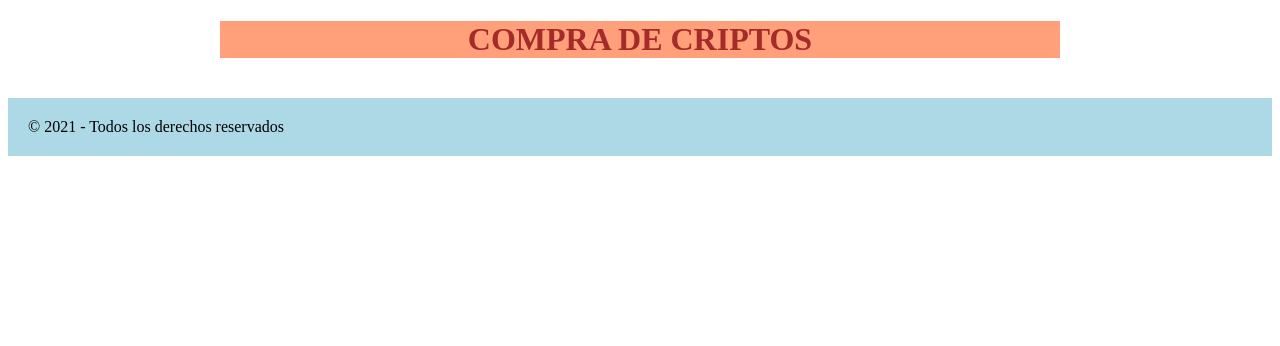
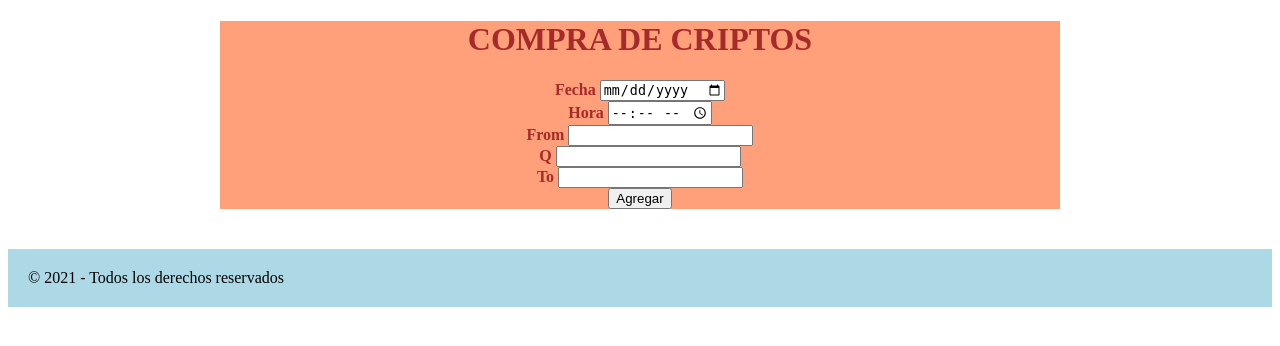
Before and after one commit to SheylaPDV/BZ9_flask, a Flask app: page /compra in a window 1280 px wide. Shown: the part 83-429 px from the top of the page. Run offline with Flask 2, Linux system fonts and the light colour scheme.

Commit message:
separo en bloques con div

```diff
--- a/balance/templates/base.html
+++ b/balance/templates/base.html
@@ -13,6 +13,10 @@
     {% include 'componentes/header.html' %}
     <main>
         {% block contenido %}
+            <h1>
+                {% block page_title %}
+                {% endblock page_title %}
+            </h1>
         {% endblock contenido %}
     </main>
     {% include 'componentes/footer.html' %}
--- a/balance/templates/compra.html
+++ b/balance/templates/compra.html
@@ -4,6 +4,42 @@
 Compra
 {% endblock head_title %}
 
+{% block page_title %}
+COMPRA DE CRIPTOS
+{% endblock page_title %}
+
 {% block contenido %}
-    <h1> COMPRA DE CRIPTOS </h1>
+    {{ super() }}
+
+    <form action="/compra">
+
+        <div class="campo-formulario">
+            <label for="fecha">Fecha</form>
+            <input type="date" name="Fecha" id="Fecha">
+        </div>
+
+        <div class="campo-formulario">
+            <label for="hora">Hora</form>
+            <input type="time" name="Hora" id="Hora">
+        </div>
+
+        <div class="campo-formulario">
+            <label for="from">From</form>
+            <input type="text" name="From" id="From">
+        </div>
+
+        <div class="campo-formulario">
+            <label for="Q">Q</form>
+            <input type="text" name="Q" id="Q">
+        </div>
+
+        <div class="campo-formulario">
+            <label for="to">To</form>
+            <input type="text" name="To" id="To">
+        </div>
+
+        <button type="submit">Agregar</button>
+
+    </form>
+
 {% endblock contenido %}
```
Also changed, not shown: balance/templates/inicio.html (+7 -1 lines).
